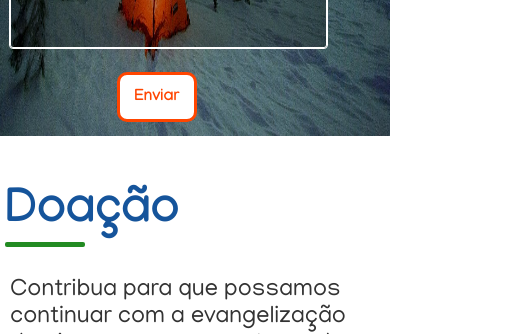
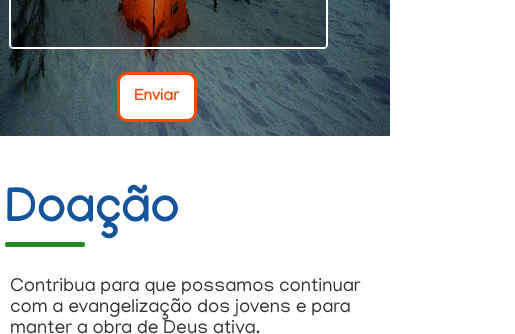
Before and after one commit to ManoelArruda/ACJ, a website: page index.html in a window 390 px wide. Shown: the part 2384-2718 px from the top of the page, 515 px wide, since content can reach past the window. Drawn offline with Linux system fonts and the light colour scheme.

Commit message:
sessao doacao

```diff
--- a/assets/css/section-donation.css
+++ b/assets/css/section-donation.css
@@ -16,4 +16,7 @@
     height: 300px;
     width: auto;
   }
+  .content-donation p{
+    font-size: 1.2rem;
+  }
 }
```
